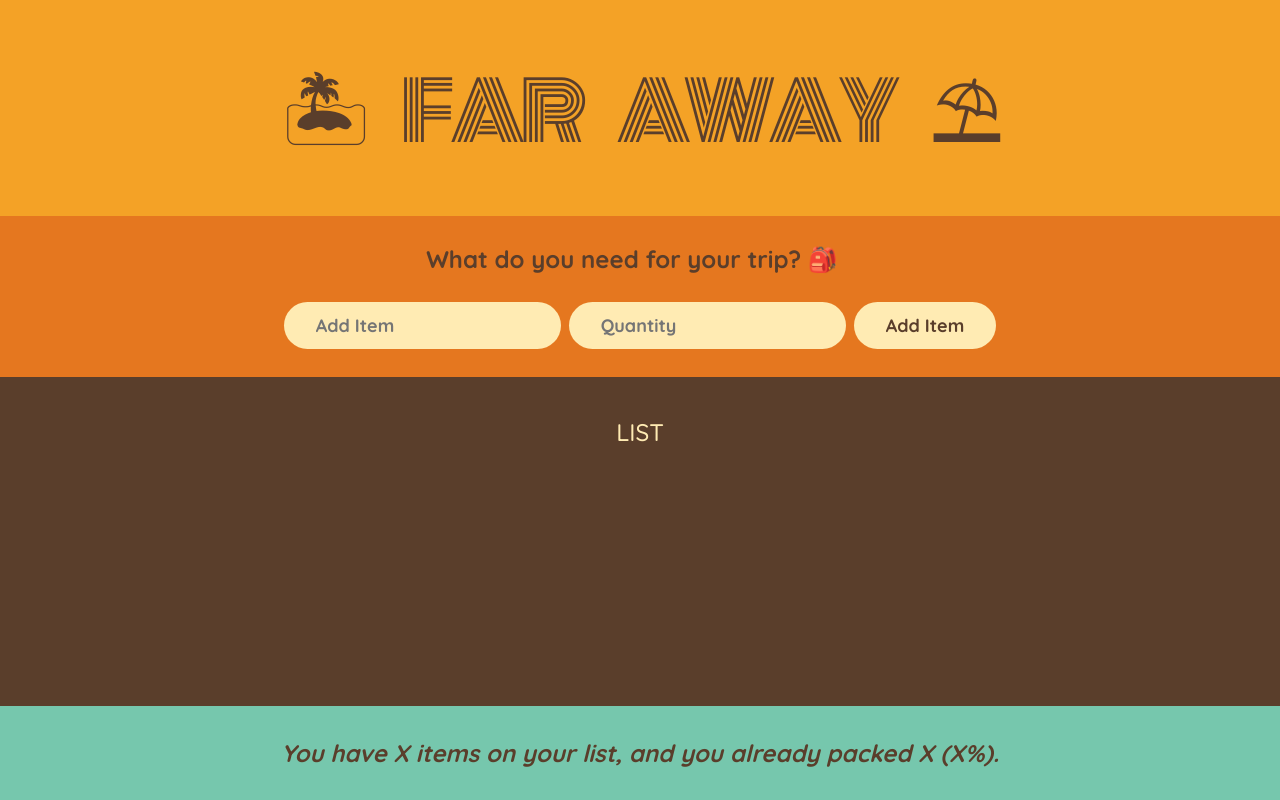
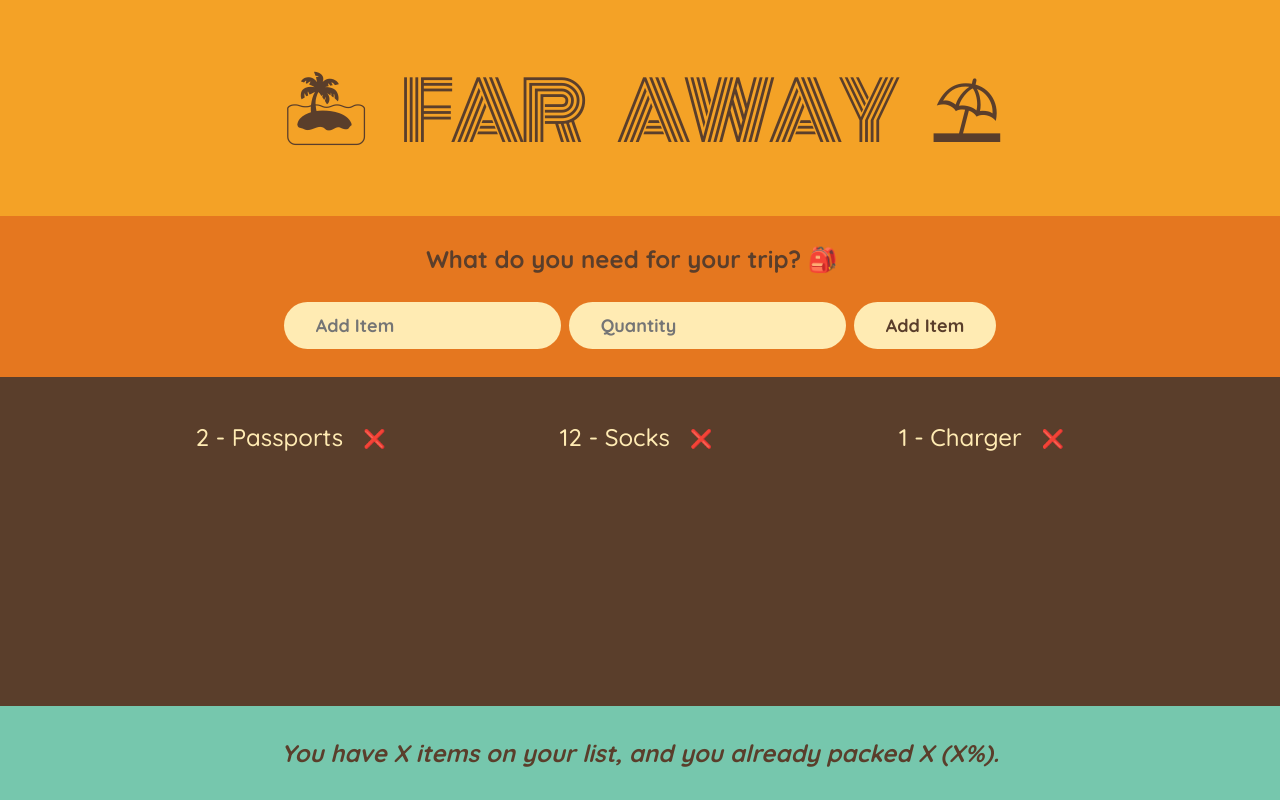
Before and after one commit to DRV111/far-away-app, a React (Vite) app: page / in a window 1280 px wide. Built offline with nearby package versions, Linux system fonts and the light colour scheme.

Commit message:
feat: render list of items

```diff
--- /dev/null
+++ b/src/components/Item.jsx
@@ -0,0 +1,19 @@
+import PropTypes from 'prop-types';
+function Item(props) {
+  const { item } = props;
+  return (
+    <li>
+      <span>
+        {item.quantity} - {item.description}
+      </span>
+      <button>❌</button>
+    </li>
+  );
+}
+
+Item.propTypes = {
+  item: PropTypes.object.isRequired,
+  initialItems: PropTypes.array.isRequired,
+};
+
+export default Item;
--- a/src/components/PackingList.jsx
+++ b/src/components/PackingList.jsx
@@ -1,5 +1,21 @@
+import Item from './Item';
+
+const initialItems = [
+  { id: 1, description: 'Passports', quantity: 2, packed: false },
+  { id: 2, description: 'Socks', quantity: 12, packed: false },
+  { id: 3, description: 'Charger', quantity: 1, packed: false },
+];
+
 function PackingList() {
-  return <div className="list">LIST</div>;
+  return (
+    <div className="list">
+      <ul>
+        {initialItems.map((item) => (
+          <Item key={item.id} item={item} />
+        ))}
+      </ul>
+    </div>
+  );
 }
 
 export default PackingList;
--- a/src/index.css
+++ b/src/index.css
@@ -1,10 +1,3 @@
-/*
-const initialItems = [
-  { id: 1, description: "Passports", quantity: 2, packed: false },
-  { id: 2, description: "Socks", quantity: 12, packed: false },
-];
-*/
-
 @import url('https://fonts.googleapis.com/css2?family=Monoton&family=Quicksand:wght@500;700&display=swap');
 
 * {
@@ -111,7 +104,7 @@ input {
 .list ul {
   list-style: none;
   width: 80%;
-  overflow: scroll;
+  /* overflow: scroll; */
 
   display: grid;
   grid-template-columns: repeat(auto-fit, minmax(250px, 1fr));
@@ -123,6 +116,7 @@ input {
 .list li {
   display: flex;
   align-items: center;
+  justify-content: center;
   gap: 1.2rem;
 }
 
```
